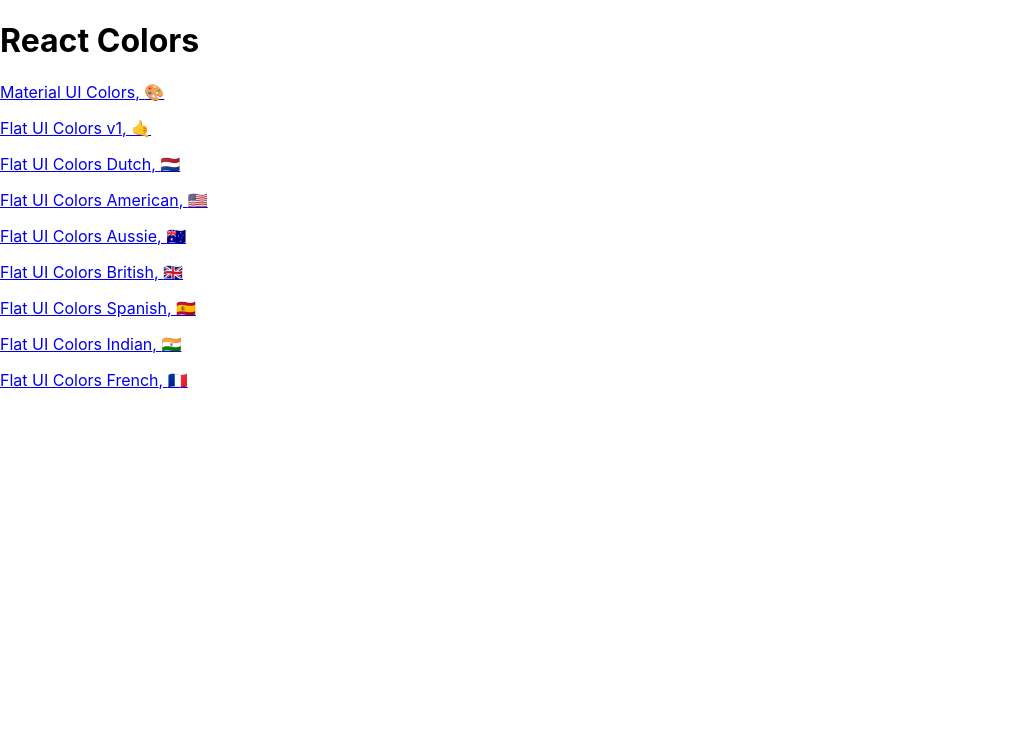
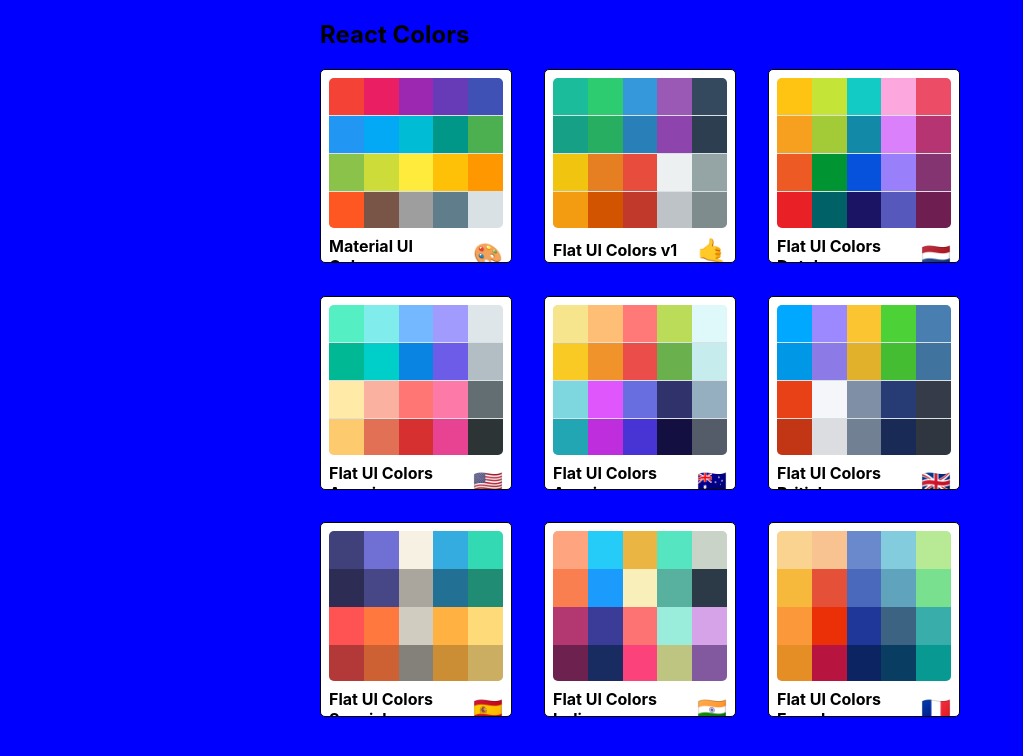
Before and after one commit to saahil0826/colors-app, a React (Create React App) app: page / in a window 1280 px wide. Shown: the top 756 px of the page, without its empty margins (0-1023 px from the left). Built offline with nearby package versions, Linux system fonts and the light colour scheme.

Commit message:
Finish styling MiniPalette

```diff
--- a/package.json
+++ b/package.json
@@ -5,6 +5,7 @@
   "dependencies": {
     "@material-ui/core": "^4.11.0",
     "@material-ui/icons": "^4.9.1",
+    "@material-ui/styles": "^4.10.0",
     "@testing-library/jest-dom": "^4.2.4",
     "@testing-library/react": "^9.5.0",
     "@testing-library/user-event": "^7.2.1",
--- /dev/null
+++ b/src/components/MiniPalette.js
@@ -0,0 +1,68 @@
+import React from "react";
+import { withStyles } from "@material-ui/styles";
+
+
+const styles = {
+  root: {
+    backgroundColor: "white",
+    border: "1px solid black",
+    borderRadius: "5px",
+    padding: "0.5rem",
+    position: "relative",
+    overflow: "hidden",
+    "&:hover": {
+      cursor: "pointer"
+    }
+  },
+  colors: {
+    backgroundColor: "#dae1e4",
+    height: "150px",
+    width: "100%",
+    borderRadius: "5px",
+    overflow: "hidden"
+  },
+  title: {
+    display: "flex",
+    justifyContent: "space-between",
+    alignItems: "center",
+    margin: "0",
+    color: "black",
+    paddingTop: "0.5rem",
+    fontSize: "1rem",
+    position: "relative"
+  },
+  emoji: {
+    marginLeft: "0.5rem",
+    fontSize: "1.5rem"
+  },
+  miniColor: {
+    height: "25%",
+    width: "20%",
+    display: "inline-block",
+    margin: "0 auto",
+    position: "relative",
+    marginBottom: "-3.5px"
+  }
+};
+
+function MiniPalette(props) {
+  const { classes, paletteName, emoji, colors } = props;
+  const miniColorBoxes = colors.map(color => (
+    <div
+      className={classes.miniColor}
+      style={{ backgroundColor: color.color }}
+      key={color.name}
+    />
+  ));
+
+  return (
+    <div className={classes.root}>
+      <div className={classes.colors}>{miniColorBoxes}</div>
+      <h5 className={classes.title}>
+        {paletteName} <span className={classes.emoji}>{emoji}</span>
+      </h5>
+    </div>
+  );
+}
+
+export default withStyles(styles)(MiniPalette);
--- a/src/components/PaletteList.js
+++ b/src/components/PaletteList.js
@@ -1,21 +1,56 @@
-import React, { Component } from 'react';
+import React, { Component } from "react";
 import { Link } from "react-router-dom";
+import MiniPalette from "./MiniPalette";
+import { withStyles } from "@material-ui/styles";
+
+
+const styles = {
+  root: {
+    backgroundColor: "blue",
+    height: "100vh",
+    display: "flex",
+    alignItems: "flex-start",
+    justifyContent: "center"
+  },
+  container: {
+    width: "50%",
+    display: "flex",
+    alignItems: "flex-start",
+    flexDirection: "column",
+    flexWrap: "wrap"
+  },
+  nav: {
+    display: "flex",
+    width: "100%",
+    justifyContent: "space-between"
+  },
+  palettes: {
+    boxSizing: "border-box",
+    width: "100%",
+    display: "grid",
+    gridTemplateColumns: "repeat(3, 30%)",
+    gridGap: "5%"
+  }
+};
 
 class PaletteList extends Component {
   render() {
-    const { palettes } = this.props;
+    const { palettes, classes } = this.props;
     return (
-      <div>
-        <h1>React Colors</h1>
-        {palettes.map(p=>(
-          <p>
-          <Link to={`/palette/${p.id}`}>{p.paletteName}, {p.emoji}</Link>
-          </p>
-        ))}
+      <div className={classes.root}>
+        <div className={classes.container}>
+          <nav className={classes.nav}>
+            <h1>React Colors</h1>
+          </nav>
+          <div className={classes.palettes}>
+            {palettes.map(palette => (
+              <MiniPalette {...palette} />
+            ))}
+          </div>
         </div>
+      </div>
     );
   }
-
 }
 
-export default PaletteList;
+export default withStyles(styles)(PaletteList);
```
